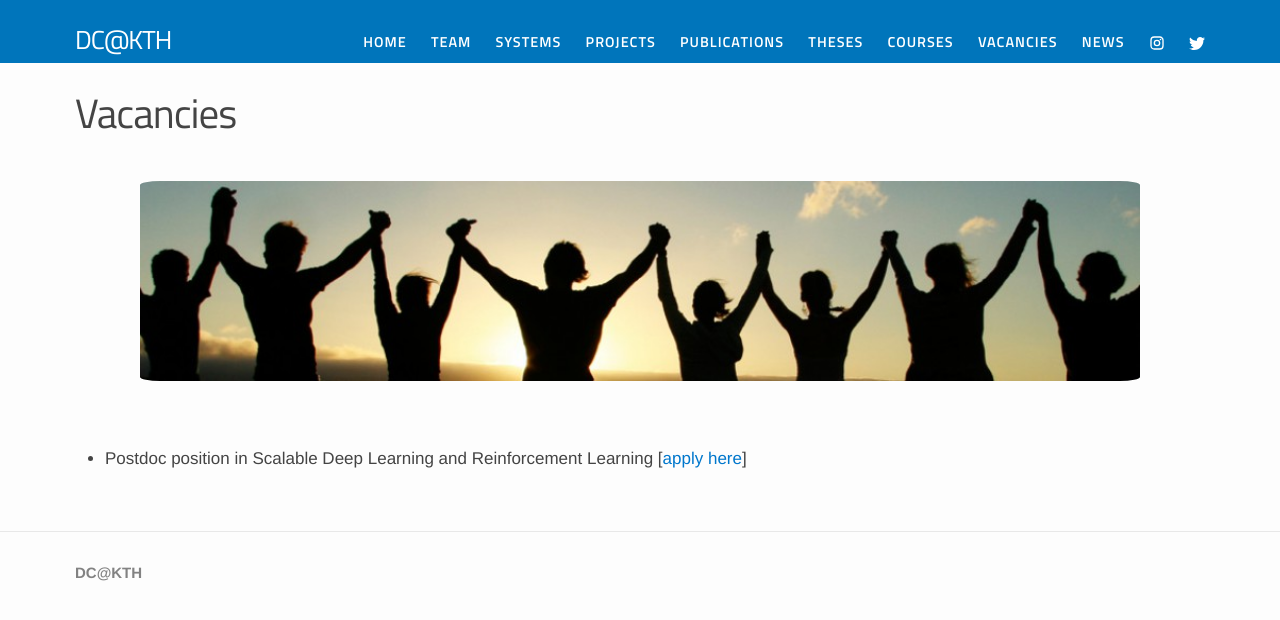
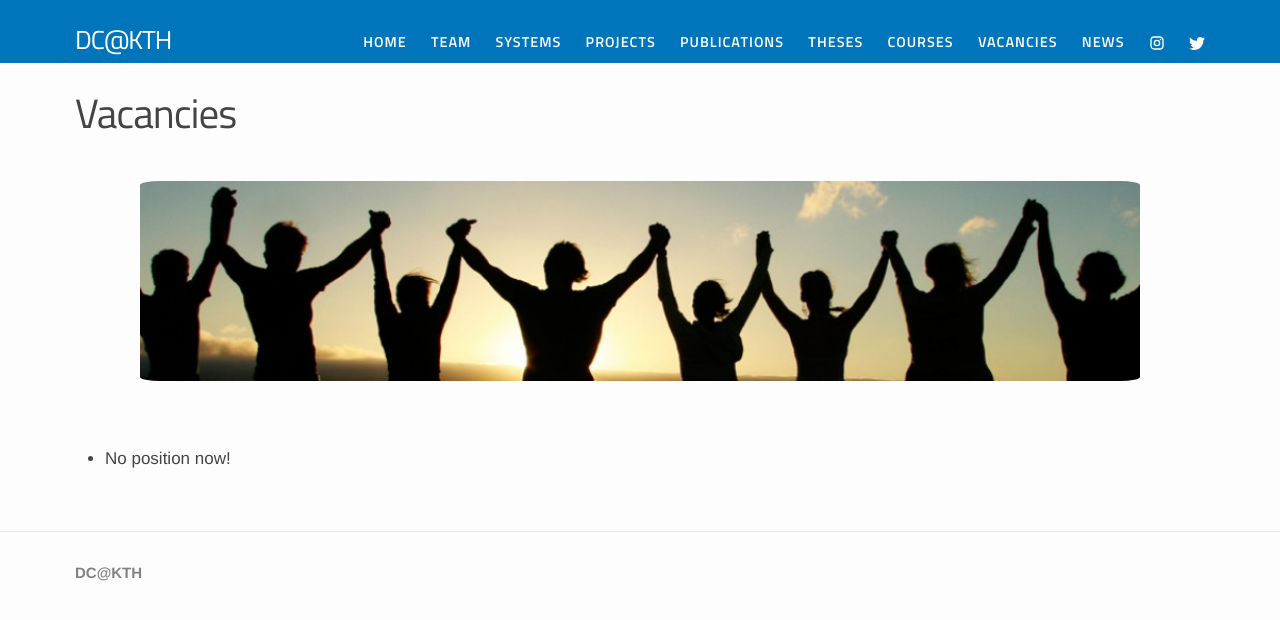
Before and after one commit to dcatkth/dcatkth.github.io, a Jekyll site: the page built from vacancies.md, in a window 1280 px wide. Shown: the top 620 px of the page. Built offline with Jekyll 4.4.1, drawn with Linux system fonts in a browser that asks for light colours.

Commit message:
positions

```diff
--- a/vacancies.md
+++ b/vacancies.md
@@ -7,4 +7,4 @@ permalink: /vacancies/
 <center><img src="/images/people.jpg" width="1000" height="200" align="center"></center>
 
 <br>
-* Postdoc position in Scalable Deep Learning and Reinforcement Learning [[apply here](https://www.kth.se/en/om/work-at-kth/lediga-jobb/what:job/jobID:336991/where:4/)]
+* No position now!
```
